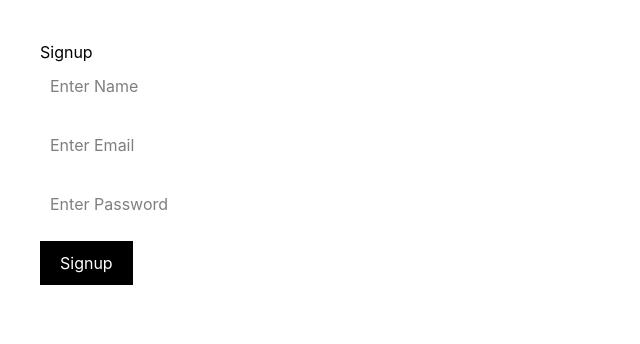
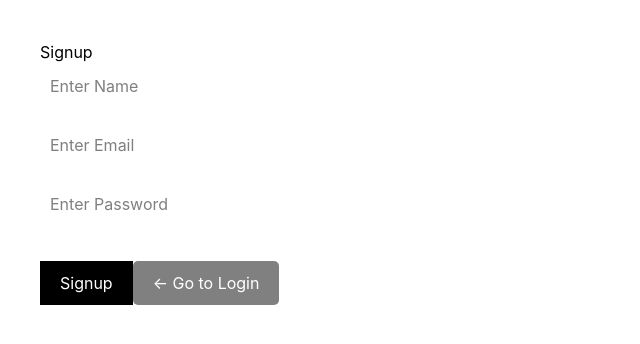
Before and after one commit to Annu-chauhan/team-task-manager, a React (Vite) app in the folder client/: page /signup in a window 1280 px wide. Shown: the top 344 px of the page, without its empty margins (0-640 px from the left). Built offline with nearby package versions, Linux system fonts and the light colour scheme.

Commit message:
added navigation buttons

```diff
--- a/client/src/pages/Login.jsx
+++ b/client/src/pages/Login.jsx
@@ -83,6 +83,20 @@ function Login() {
         >
           Login
         </button>
+        <button
+  onClick={() => window.location.href = "/"}
+  style={{
+    marginTop: "20px",
+    padding: "10px 20px",
+    backgroundColor: "gray",
+    color: "white",
+    border: "none",
+    borderRadius: "5px",
+    cursor: "pointer",
+  }}
+>
+  ← Back
+</button>
 
       </form>
 
--- a/client/src/pages/Signup.jsx
+++ b/client/src/pages/Signup.jsx
@@ -95,6 +95,21 @@ function Signup() {
           Signup
         </button>
 
+        <button
+  onClick={() => window.location.href = "/login"}
+  style={{
+    marginTop: "20px",
+    padding: "10px 20px",
+    backgroundColor: "gray",
+    color: "white",
+    border: "none",
+    borderRadius: "5px",
+    cursor: "pointer",
+  }}
+>
+  ← Go to Login
+</button>
+
       </form>
 
     </div>
```
